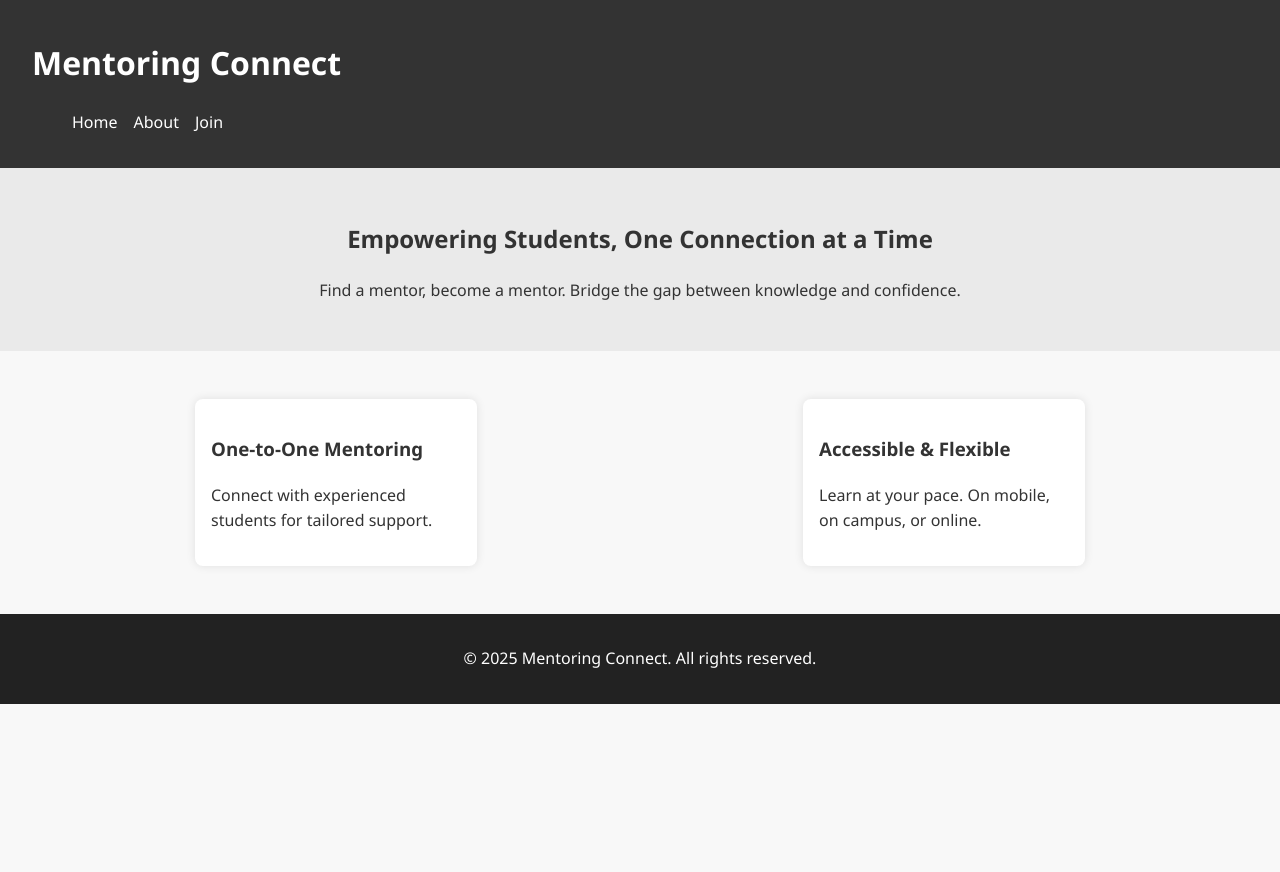
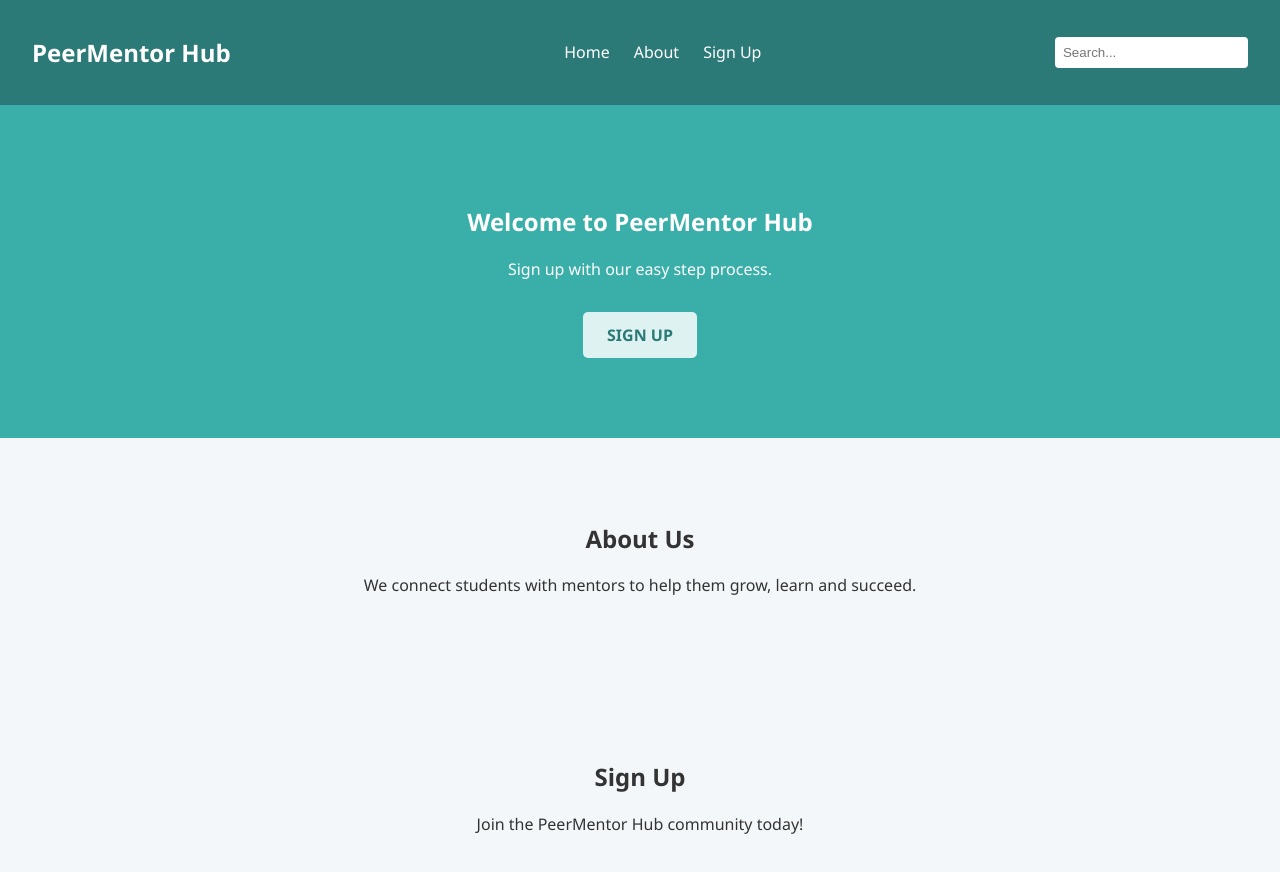
Before and after one commit to chionay/mentoring_website, a plain HTML site: page index.html in a window 1280 px wide. Before the commit the page ends 800 px from the top, so only its background shows below. Drawn offline with Linux system fonts and the light colour scheme.

Commit message:
Changed colout and layout. Added 2nd and 3rd Page

```diff
--- a/index.html
+++ b/index.html
@@ -1,45 +1,38 @@
 <!DOCTYPE html>
 <html lang="en">
 <head>
-  <meta charset="UTF-8">
-  <meta name="viewport" content="width=device-width, initial-scale=1.0">
-  <title>Mentoring Connect</title>
-  <link rel="stylesheet" href="style.css">
+  <meta charset="UTF-8" />
+  <meta name="viewport" content="width=device-width, initial-scale=1.0" />
+  <title>PeerMentor Hub</title>
+  <link rel="stylesheet" href="style.css" />
 </head>
 <body>
-
   <header>
-    <h1>Mentoring Connect</h1>
-    <nav>
-      <ul>
-        <li><a href="#">Home</a></li>
-        <li><a href="#">About</a></li>
-        <li><a href="#">Join</a></li>
+    <nav class="navbar">
+      <h1 class="logo">PeerMentor Hub</h1>
+      <ul class="nav-links">
+        <li><a href="#home">Home</a></li>
+        <li><a href="#about">About</a></li>
+        <li><a href="#signup">Sign Up</a></li>
       </ul>
+      <input type="text" placeholder="Search..." class="search-box">
     </nav>
+    <section class="hero" id="home">
+      <h2>Welcome to PeerMentor Hub</h2>
+      <p>Sign up with our easy step process.</p>
+      <a href="#signup" class="btn">SIGN UP</a>
+    </section>
   </header>
 
-  <main>
-    <section class="hero">
-      <h2>Empowering Students, One Connection at a Time</h2>
-      <p>Find a mentor, become a mentor. Bridge the gap between knowledge and confidence.</p>
-    </section>
+  <section class="about" id="about">
+    <h2>About Us</h2>
+    <p>We connect students with mentors to help them grow, learn and succeed.</p>
+  </section>
 
-    <section class="features">
-      <div>
-        <h3>One-to-One Mentoring</h3>
-        <p>Connect with experienced students for tailored support.</p>
-      </div>
-      <div>
-        <h3>Accessible & Flexible</h3>
-        <p>Learn at your pace. On mobile, on campus, or online.</p>
-      </div>
-    </section>
-  </main>
-
-  <footer>
-    <p>&copy; 2025 Mentoring Connect. All rights reserved.</p>
-  </footer>
-
+  <section class="signup" id="signup">
+    <h2>Sign Up</h2>
+    <p>Join the PeerMentor Hub community today!</p>
+    <!-- Form can be added later -->
+  </section>
 </body>
 </html>
--- a/style.css
+++ b/style.css
@@ -1,54 +1,61 @@
 body {
+  margin: 0;
   font-family: 'Segoe UI', sans-serif;
-  margin: 0;
-  padding: 0;
-  line-height: 1.6;
-  background: #f8f8f8;
+  background-color: #f4f7f9;
   color: #333;
 }
 
-header {
-  background: #333;
-  color: #fff;
+.navbar {
+  display: flex;
+  justify-content: space-between;
+  align-items: center;
   padding: 1rem 2rem;
+  background-color: #2b7a78;
 }
 
-nav ul {
+.logo {
+  font-size: 1.5rem;
+  font-weight: bold;
+  color: #fff;
+}
+
+.nav-links {
   list-style: none;
   display: flex;
-  gap: 1rem;
+  gap: 1.5rem;
 }
 
-nav a {
+.nav-links li a {
   color: #fff;
   text-decoration: none;
+  font-weight: 500;
+}
+
+.search-box {
+  padding: 0.5rem;
+  border-radius: 4px;
+  border: none;
 }
 
 .hero {
-  padding: 2rem;
-  background: #eaeaea;
+  text-align: center;
+  padding: 5rem 2rem;
+  background-color: #3aafa9;
+  color: white;
+}
+
+.btn {
+  display: inline-block;
+  margin-top: 1rem;
+  padding: 0.75rem 1.5rem;
+  background-color: #def2f1;
+  color: #2b7a78;
+  text-decoration: none;
+  font-weight: bold;
+  border-radius: 5px;
+}
+
+.about, .signup {
+  padding: 4rem 2rem;
   text-align: center;
 }
-
-.features {
-  display: flex;
-  justify-content: space-around;
-  padding: 2rem;
-  flex-wrap: wrap;
-}
-
-.features div {
-  background: white;
-  padding: 1rem;
-  margin: 1rem;
-  width: 250px;
-  border-radius: 8px;
-  box-shadow: 0 0 10px rgba(0,0,0,0.1);
-}
-
-footer {
-  text-align: center;
-  padding: 1rem;
-  background: #222;
-  color: #fff;
-}
```
